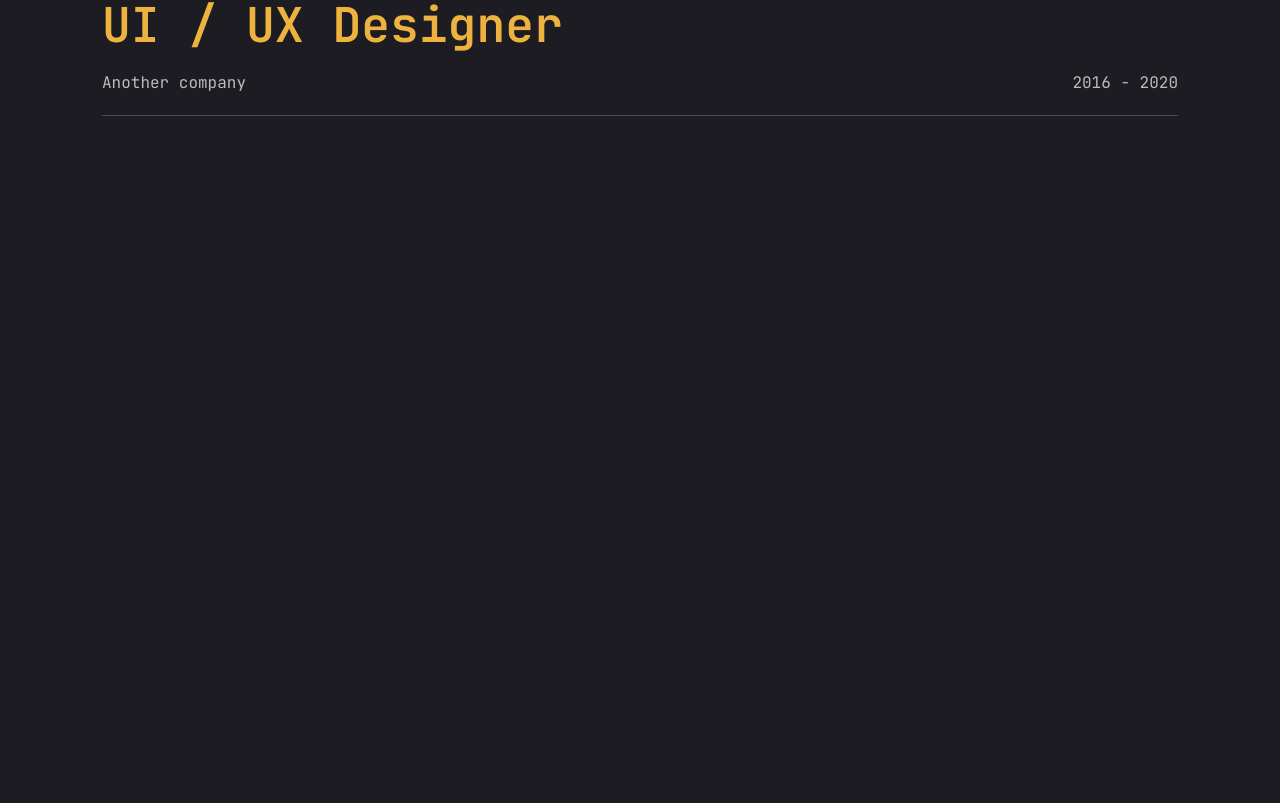
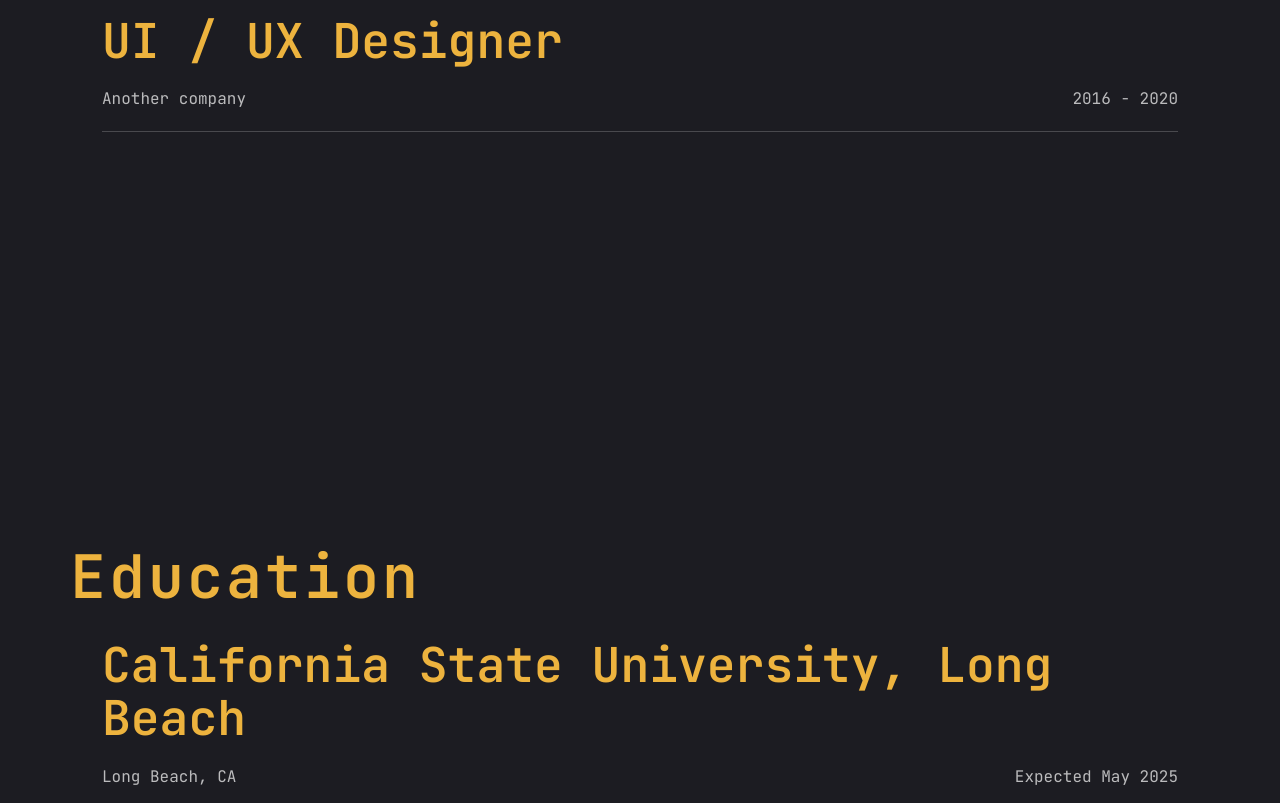
Before and after one commit to Dominique-Legaspi/portfolio, a Next.js app: page / in a window 1280 px wide. Shown: the part 1994-2797 px from the top of the page. Before the commit the page ends 2251 px from the top, so only its background shows below. Built offline with nearby package versions, Linux system fonts and the light colour scheme.

Commit message:
added starting education section, fix design later

```diff
--- a/app/page.jsx
+++ b/app/page.jsx
@@ -5,12 +5,13 @@ import Hero from "@/components/Hero"
 import { RiArrowDownSLine } from 'react-icons/ri'
 import Experience from "@/components/Experience"
 import About from "@/components/About"
+import Education from "@/components/Education"
 
 const Home = () => {
   return (
     <section className="h-full">
         <div className="container mx-auto h-full">
-            <div className="flex flex-col xl:flex-row items-center justify-between xl:pt-8 xl:pb-24">
+            <div className="flex flex-col xl:flex-row items-center justify-between pt-16 pb-16 xl:pt-20  ">
                 <Hero />
                 <div className="order-1 xl:order-none mb-8 xl:mb-0">
                     <Photo src="/assets/chibiself.png" alt="Profile image"/>
@@ -26,6 +27,9 @@ const Home = () => {
         <div className="mt-52 container mx-auto h-full">
             <Experience/>
         </div>
+        <div className="mt-52 container mx-auto h-full">
+            <Education/>
+        </div>
     </section>
   )
 }
--- /dev/null
+++ b/components/Education.jsx
@@ -0,0 +1,47 @@
+'use client';
+
+import { motion } from 'framer-motion';
+
+const educations = [
+    {
+        facility: "California State University, Long Beach",
+        location: "Long Beach, CA",
+        graduation: "Expected May 2025",
+    },
+    {
+        facility: "Modesto Junior College",
+        location: "Modesto, CA",
+        graduation: "April 2023",
+    },
+]
+
+const Education = () => {
+  return (
+    <section className="min-h-[80vh] flex flex-col justify-center py-12 xl:py-0">
+        <div className="container mx-auto">
+            <motion.div
+               initial={{opacity:0}}
+               animate={{opacity:1, transition: {delay: 1.4, duration: 0.4, ease: "easeIn"}}}
+            >
+                <h1 className="h1 text-6xl text-accent tracking-wider">Education</h1>
+                {educations.map((education, index)=> {
+                    return <div key={index}>
+                        <div className="mb-4">
+                            <div className="p-8">
+                                <div className="pb-4"><h2 className="h2 text-accent">
+                                    {education.facility}</h2></div>
+                                <div className="flex flex-row justify-between items-end pb-4 text-white/70">
+                                    <p>{education.location}</p>
+                                    <p>{education.graduation}</p>
+                                </div>
+                            </div>
+                        </div>
+                    </div>
+                })}
+            </motion.div>
+        </div>
+    </section>
+  )
+}
+
+export default Education
```
